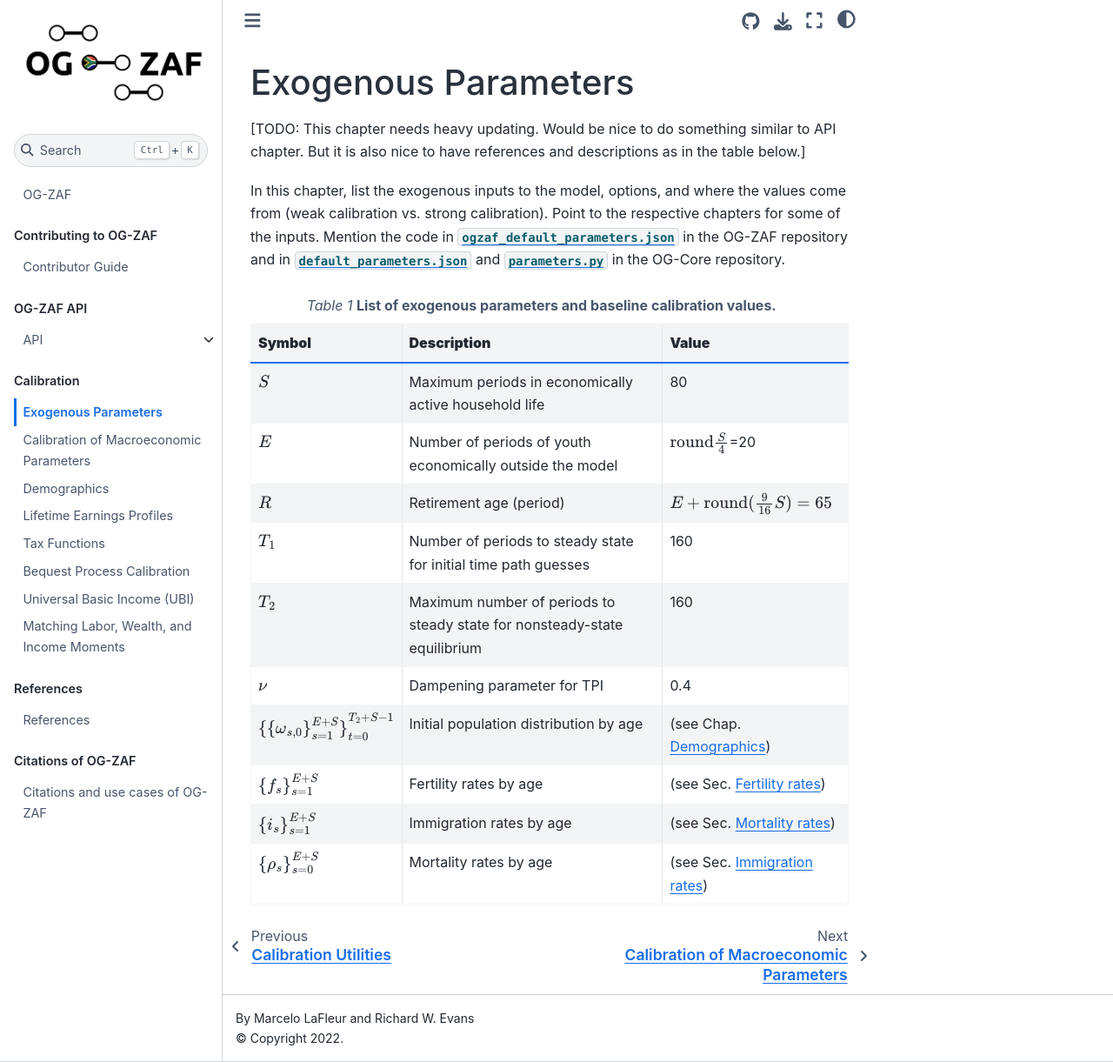
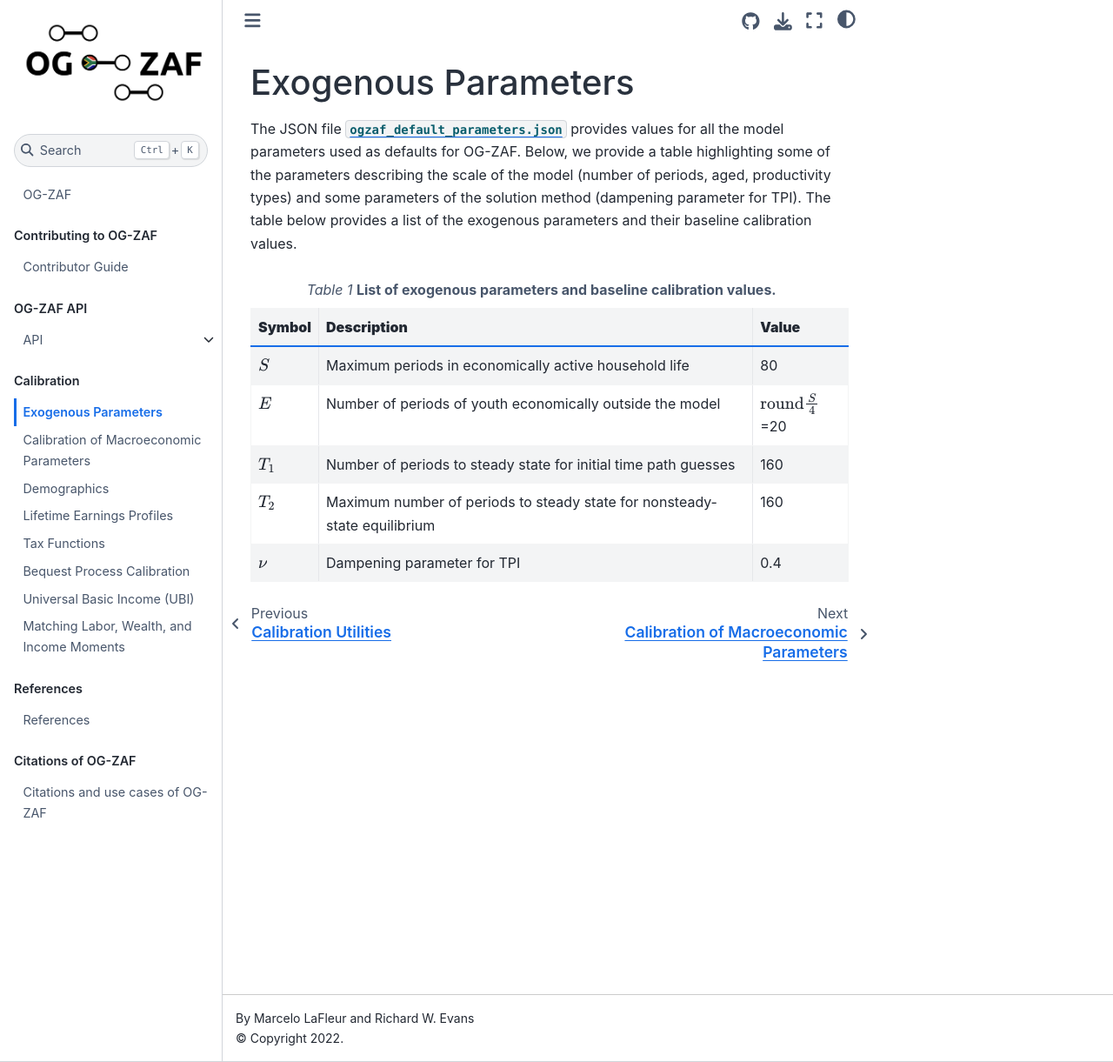
Before and after one commit to EAPD-DRB/OG-ZAF, a Jupyter Book: the page built from docs/book/content/calibration/exogenous_parameters.md, in a window 1280 px wide and 1221 px high. Shown: the whole window at 87% size. Built offline with Jupyter Book 1.0.4 settings and Sphinx 7.4.7 and the Sphinx Book theme 1.1.4, drawn with Linux system fonts in a browser that asks for light colours.

````diff
--- a/docs/book/content/calibration/exogenous_parameters.md
+++ b/docs/book/content/calibration/exogenous_parameters.md
@@ -14,9 +14,8 @@
 (Chap_Exog)=
 # Exogenous Parameters
 
-  [TODO: This chapter needs heavy updating. Would be nice to do something similar to API chapter. But it is also nice to have references and descriptions as in the table below.]
 
-  In this chapter, list the exogenous inputs to the model, options, and where the values come from (weak calibration vs. strong calibration). Point to the respective chapters for some of the inputs. Mention the code in [`ogzaf_default_parameters.json`](https://github.com/EAPD-DRB/OG-ZAF/blob/master/ogzaf/ogzaf_default_parameters.json) in the OG-ZAF repository and in [`default_parameters.json`](https://github.com/PSLmodels/OG-Core/blob/master/ogcore/default_parameters.json) and [`parameters.py`](https://github.com/PSLmodels/OG-Core/blob/master/ogcore/parameters.py) in the OG-Core repository.
+  The JSON file [`ogzaf_default_parameters.json`](https://github.com/EAPD-DRB/OG-ZAF/blob/master/ogzaf/ogzaf_default_parameters.json) provides values for all the model parameters used as defaults for OG-ZAF. Below, we provide a table highlighting some of the parameters describing the scale of the model (number of periods, aged, productivity types) and some parameters of the solution method (dampening parameter for TPI). The table below provides a list of the exogenous parameters and their baseline calibration values.
 
   <!-- +++
   ```{code-cell} ogzaf-dev
@@ -42,9 +41,6 @@
   * - $E$
     - Number of periods of youth economically outside the model
     - $\text{round} \frac{S}{4}$=20
-  * - $R$
-    - Retirement age (period)
-    - $E + \text{round} (\frac{9}{16} S) = 65$
   * - $T_1$
     - Number of periods to steady state for initial time path guesses
     - 160
@@ -54,16 +50,4 @@
   * - $\nu$
     - Dampening parameter for TPI
     - 0.4
-  * - ${ \{ { \{ \omega_{s,0} \} }_{s=1}^{E+S}  \}}_{t=0}^{T_2 + S - 1}$
-    - Initial population distribution by age
-    - (see Chap. {ref}`Chap_Demog`)
-  * - ${ \{ f_s \}}_{s=1}^{E+S}$
-    - Fertility rates by age
-    - (see Sec. {ref}`SecDemogFert`)
-  * - ${ \{ i_s \}}_{s=1}^{E+S}$
-    - Immigration rates by age
-    - (see Sec. {ref}`SecDemogMort`)
-  * - ${ \{ \rho_s \}}_{s=0}^{E+S}$
-    - Mortality rates by age
-    - (see Sec. {ref}`SecDemogImm`)
   ```
````
Also changed, not shown: docs/book/content/calibration/matching_lwi.md (+1 -1 lines).
